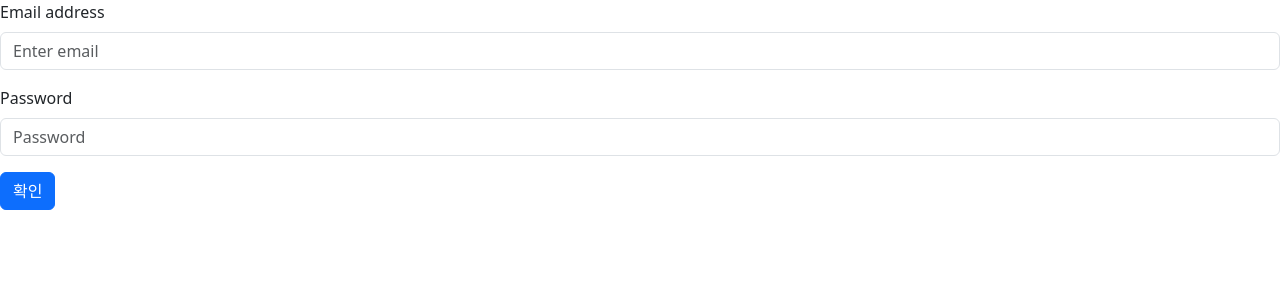
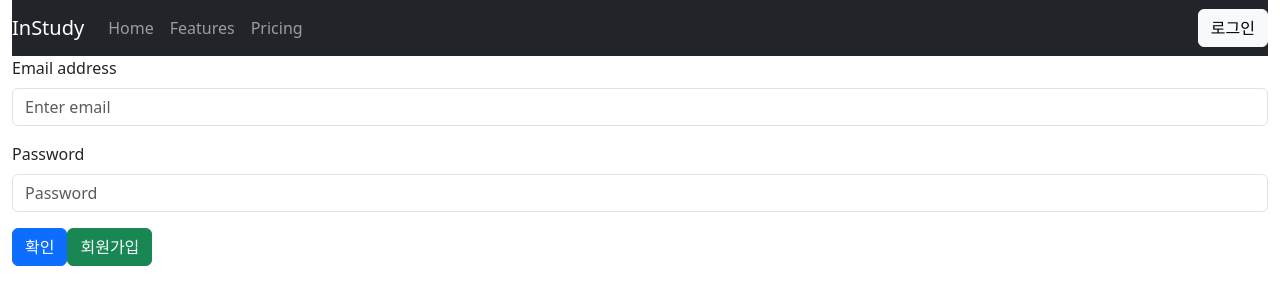
Before and after one commit to JaeWonna/instudy2, a React (Create React App) app in the folder frontend/: page /each/signIn in a window 1280 px wide. Shown: the top 304 px of the page. Built offline with nearby package versions, Linux system fonts and the light colour scheme.

Commit message:
[front]FEAT: 헤더에 로그인/회원가입 페이지 연결

```diff
--- a/frontend/src/App.js
+++ b/frontend/src/App.js
@@ -30,12 +30,15 @@ import { BrowserRouter as Router, Route, Routes} from 'react-router-dom';
 import SignIn from "./containers/sign/sign_in/SignIn";
 import SignUp from "./containers/sign/sign_up/SignUp";
 import HomeLayout from "./components/common/layouts/HomeLayout";
+import Container from 'react-bootstrap/Container';
+import Header from "./components/Header";
 
 function App() {
 
   return (
       <>
-          <Router>
+          <Container fluid>
+              <Header />
                   <Routes>
                       <Route path="/" element={<HomeLayout />}>
 
@@ -48,7 +51,7 @@ function App() {
                       </Route>
 
                   </Routes>
-          </Router>
+          </Container>
       </>
 
   );
--- /dev/null
+++ b/frontend/src/components/Header.js
@@ -0,0 +1,47 @@
+import React, { useState } from "react";
+import { useNavigate } from 'react-router-dom';
+import Nav from 'react-bootstrap/Nav';
+import Navbar from 'react-bootstrap/Navbar';
+import Button from 'react-bootstrap/Button';
+
+function Header(){
+    const [isLogin, setIsLogin] = useState(false);
+
+    const navigate = useNavigate();
+
+    const onClickLogin = () => {
+        navigate(`/each/signIn`);
+    };
+
+    return (
+        <>
+            {
+                isLogin == true
+                    ? (
+                        <Navbar bg="dark" variant="dark">
+                            <Navbar.Brand href="#home">InStudy</Navbar.Brand>
+                            <Nav className="me-auto">
+                                <Nav.Link href="#home">Home</Nav.Link>
+                                <Nav.Link href="#features">Features</Nav.Link>
+                                <Nav.Link href="#pricing">Pricing</Nav.Link>
+                            </Nav>
+                            <Button variant="light">로그아웃</Button>{' '}
+                        </Navbar>
+                    )
+            : (
+                        <Navbar bg="dark" variant="dark">
+                            <Navbar.Brand href="#home">InStudy</Navbar.Brand>
+                            <Nav className="me-auto">
+                                <Nav.Link href="#home">Home</Nav.Link>
+                                <Nav.Link href="#features">Features</Nav.Link>
+                                <Nav.Link href="#pricing">Pricing</Nav.Link>
+                            </Nav>
+                            <Button variant="light" onClick={onClickLogin}>로그인</Button>{' '}
+                        </Navbar>
+                    )
+            }
+        </>
+    );
+}
+
+export default Header;
--- a/frontend/src/containers/sign/sign_in/SignIn.js
+++ b/frontend/src/containers/sign/sign_in/SignIn.js
@@ -1,8 +1,16 @@
 import { useState } from "react";
 import axios from "axios";
 import { Form, Button } from "react-bootstrap";
+import {useNavigate} from "react-router-dom";
 
 const SignIn = () => {
+
+    const navigate = useNavigate();
+
+    const onClickSignUp = () => {
+        navigate(`/each/signUp`);
+    };
+
     const [inputId, setInputId] = useState("");
     const [inputPw, setInputPw] = useState("");
 
@@ -69,6 +77,7 @@ const SignIn = () => {
             >
                 확인
             </Button>
+            <Button variant="success" onClick={onClickSignUp}>회원가입</Button>{' '}
 
         </>
 
--- a/frontend/src/index.js
+++ b/frontend/src/index.js
@@ -3,12 +3,13 @@ import ReactDOM from 'react-dom/client';
 import './index.css';
 import App from './App';
 import reportWebVitals from './reportWebVitals';
+import {BrowserRouter} from "react-router-dom";
 
 const root = ReactDOM.createRoot(document.getElementById('root'));
 root.render(
-  <React.StrictMode>
+  <BrowserRouter>
     <App />
-  </React.StrictMode>
+  </BrowserRouter>
 );
 
 // If you want to start measuring performance in your app, pass a function
```
Lines whose indentation alone changed are shown as unchanged.
